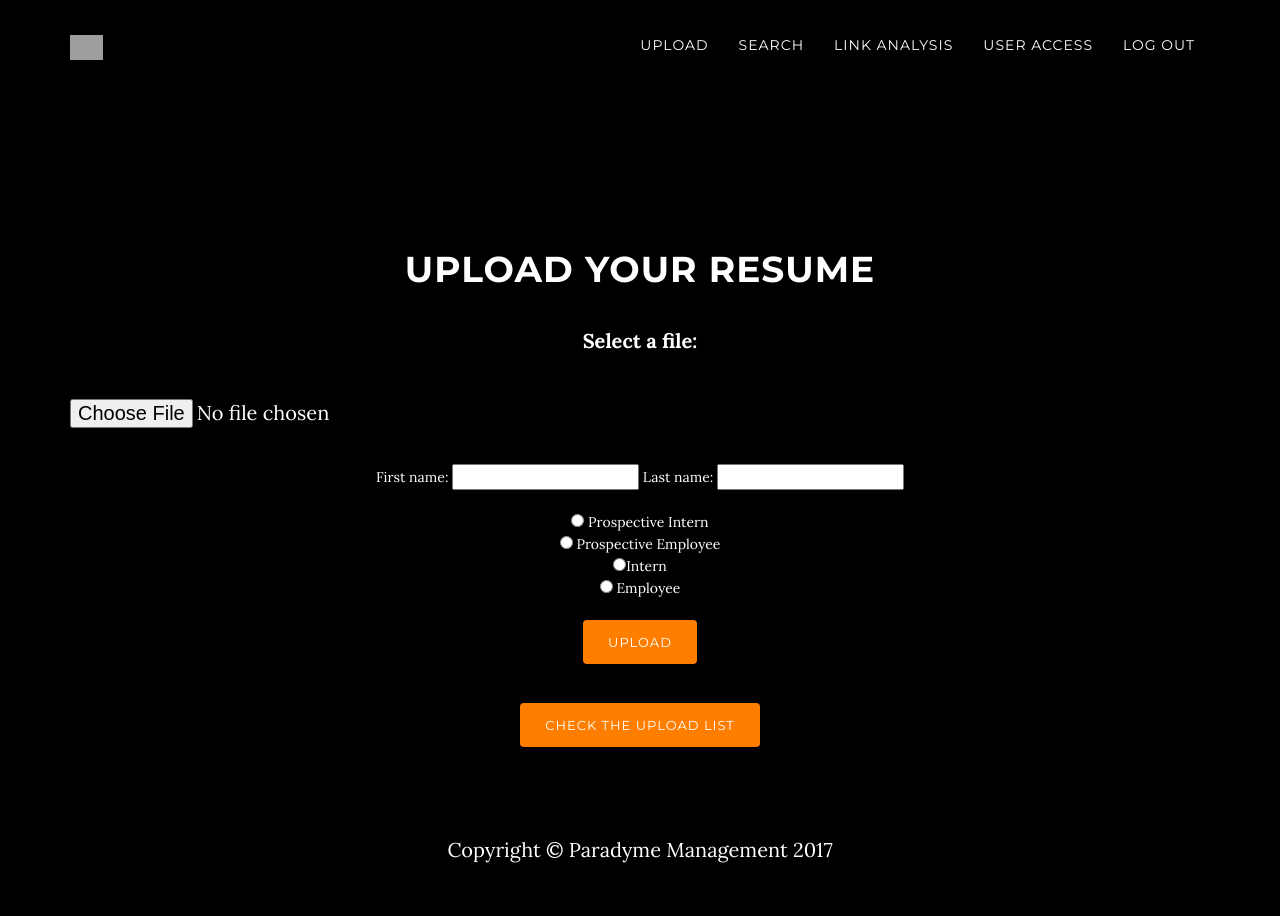
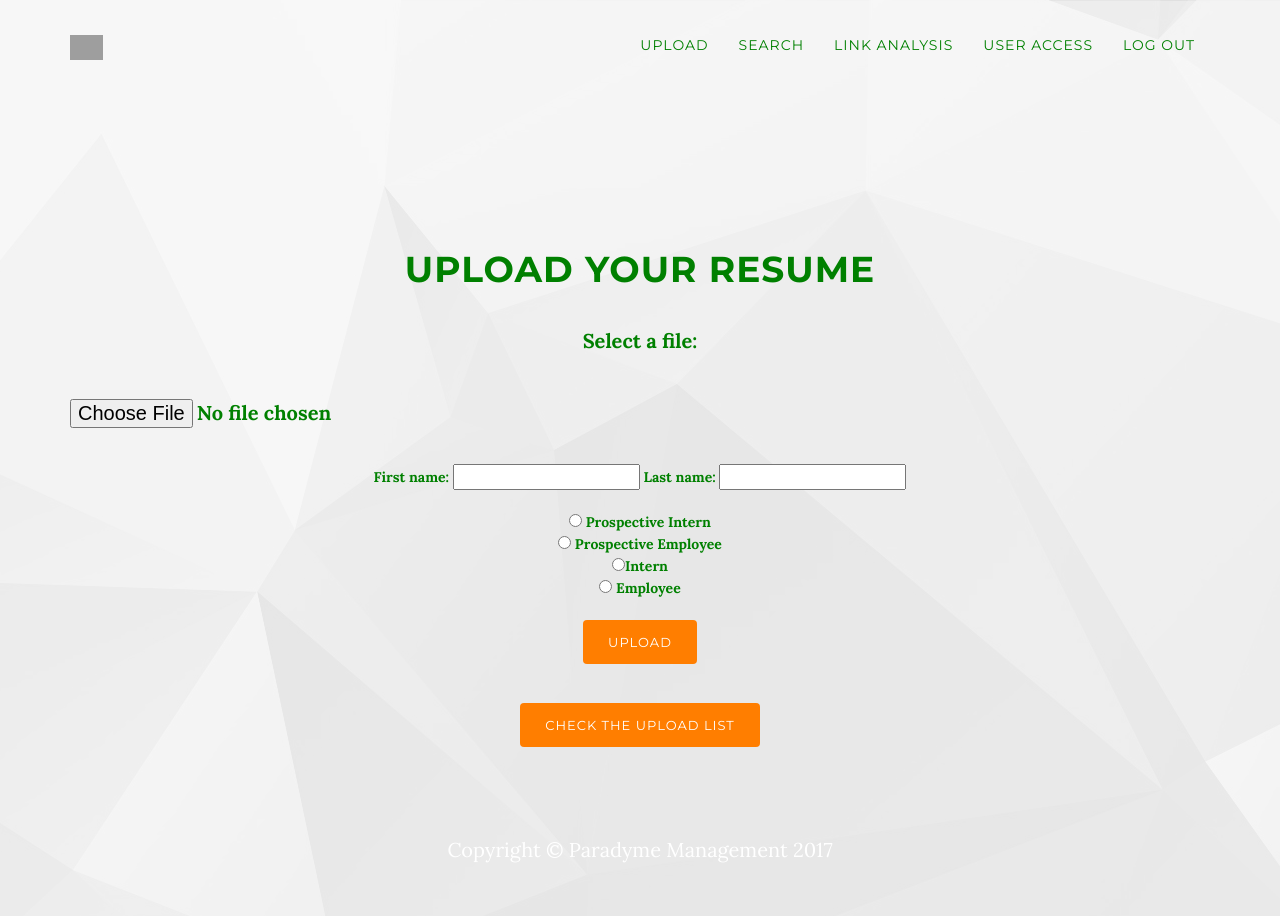
Before and after one commit to jeekang/RSR, a Django app: page /myapp/uploaddoc/ in a window 1280 px wide. Run offline with Django 3.2, Linux system fonts and the light colour scheme; a user stored in the database is signed in; some libraries are stand-ins or nearby versions; grey boxes are pictures that could not be loaded.

Commit message:
formatted upload page for ingest team

```diff
--- /dev/null
+++ b/ParadymeIntern/RSR/static/RSR/style.css
@@ -0,0 +1,11 @@
+body{
+    background: white url("images/background.png");
+    tex: green;
+}
+h1{
+background-color: #52FF3
+}
+input[type=text]{
+background-color: #52FF3;
+color: green;
+}
--- a/ParadymeIntern/RSR/templates/index.HTML
+++ b/ParadymeIntern/RSR/templates/index.HTML
@@ -1,21 +1,27 @@
 {% extends 'navigation.html' %}
 
 {% block content %}
-
-           <div class="inner cover">
-             <h1 class="cover-heading">Upload your resume</h1>
+{% load staticfiles %}
 
 
-             <form action="{% url 'uploaddoc' %}" method="post" enctype="multipart/form-data" align="center">
+
+
+           <link rel="stylesheet" href="{% static 'RSR/style.css' %}" />
+           <div class="inner cover">
+
+               <h1 style="color:green" class="cover-heading"><b>Upload your resume</b></h1>
+
+
+             <form style="color:green" action="{% url 'uploaddoc' %}" method="post" enctype="multipart/form-data" align="center"><b>
              {% csrf_token %}
-                <p>{{ form.non_field_errors }}</p>
-                <p>{{ form.docfile.label_tag }} {{ form.docfile.help_text }}</p>
-                <p>{{ form.docfile.errors }}{{ form.docfile }}</p>
+                <p style="color:green">{{ form.non_field_errors }}</p>
+                <p style="color:green">{{ form.docfile.label_tag }} {{ form.docfile.help_text }}</p>
+                <p style="color:green">{{ form.docfile.errors }}{{ form.docfile }}</p>
                 First name:
-                <input style="color: #000000;" type="text" name="firstname">
+                <input style="color:green" type="text" id="firstname" name="firstname">
 
                 Last name:
-                <input style="color: #000000;" type="text" name="lastname">
+                <input style="color:green" type="text" id="lastname" name="lastname">
                 <br><br>
 
                 <input type="radio" name="type" value="Prospective Intern"> Prospective Intern<br>
@@ -23,7 +29,7 @@
                 <input type="radio" name="type" value="Intern">Intern<br>
                 <input type="radio" name="type" value="Employee"> Employee<br><br>
                 <input class = "button-style" type="submit" value="Upload"/>
-            </form>
+            </b></form>
 
             <p>
             <form action="{% url 'uploadlist' %}">
--- a/ParadymeIntern/RSR/templates/navigation.html
+++ b/ParadymeIntern/RSR/templates/navigation.html
@@ -93,19 +93,19 @@
                     <a href="#page-top"></a>
                 </li>
                 <li>
-                    <a href="{% url 'uploaddoc' %}" >Upload</a>
+                    <a style="color:green" href="{% url 'uploaddoc' %}" >Upload</a>
                 </li>
                 <li>
-                    <a href="{% url 'search' %}">Search</a>
+                    <a style="color:green" href="{% url 'search' %}">Search</a>
                 </li>
                 <li>
-                    <a href="{% url 'linkanalysis' %}">Link Analysis</a>
+                    <a style="color:green" href="{% url 'linkanalysis' %}">Link Analysis</a>
                 </li>
                 <li>
-                    <a href="{% url 'user_access' %}">User Access</a>
+                    <a style="color:green" href="{% url 'user_access' %}">User Access</a>
                 </li>
                 <li>
-                    <a href="{% url 'logout' %}">Log Out</a>
+                    <a style="color:green" href="{% url 'logout' %}">Log Out</a>
                 </li>
             </ul>
         </div>
```
Also changed, not shown: ParadymeIntern/RSR/migrations/0009_auto_20170712_1247.py (added), ParadymeIntern/RSR/migrations/0010_auto_20170713_1146.py (added), ParadymeIntern/RSR/static/RSR/images/background.png (added), ParadymeIntern/db.sqlite3.
